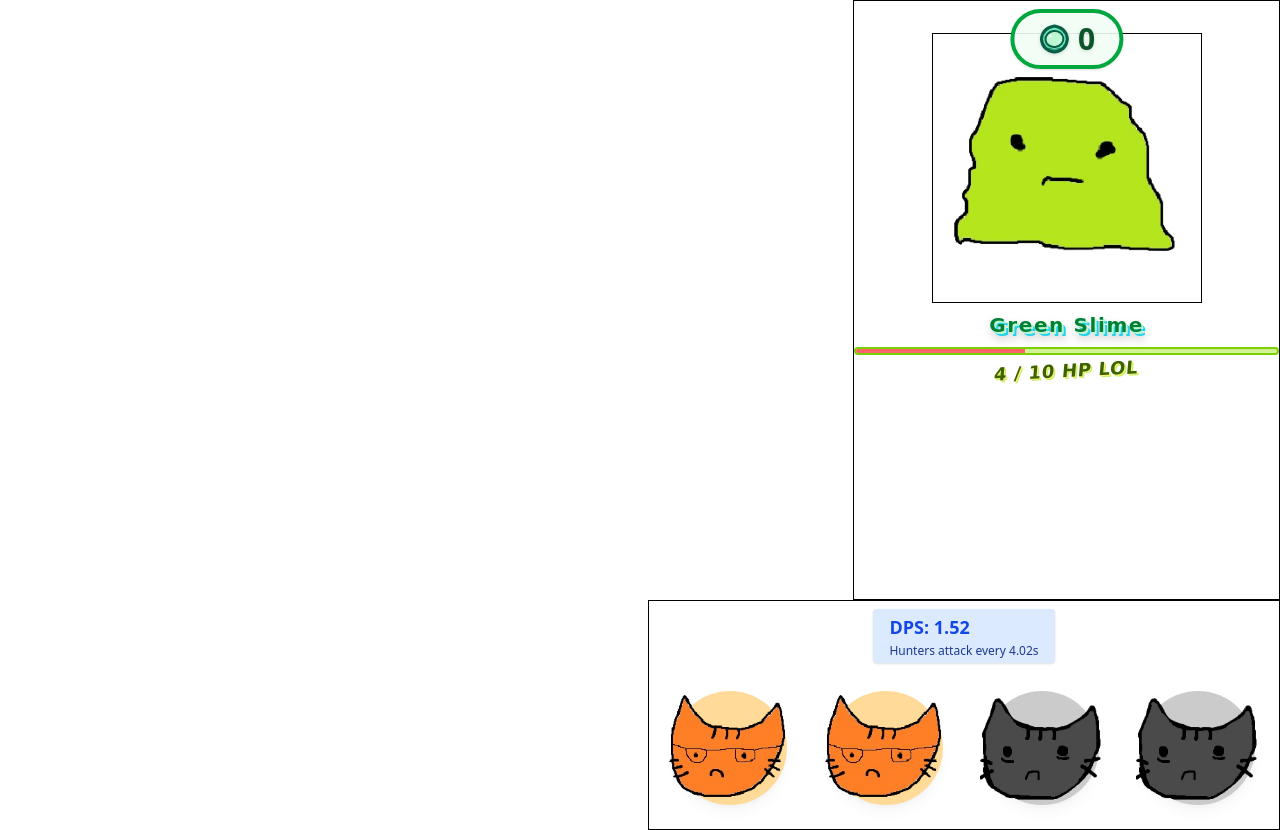
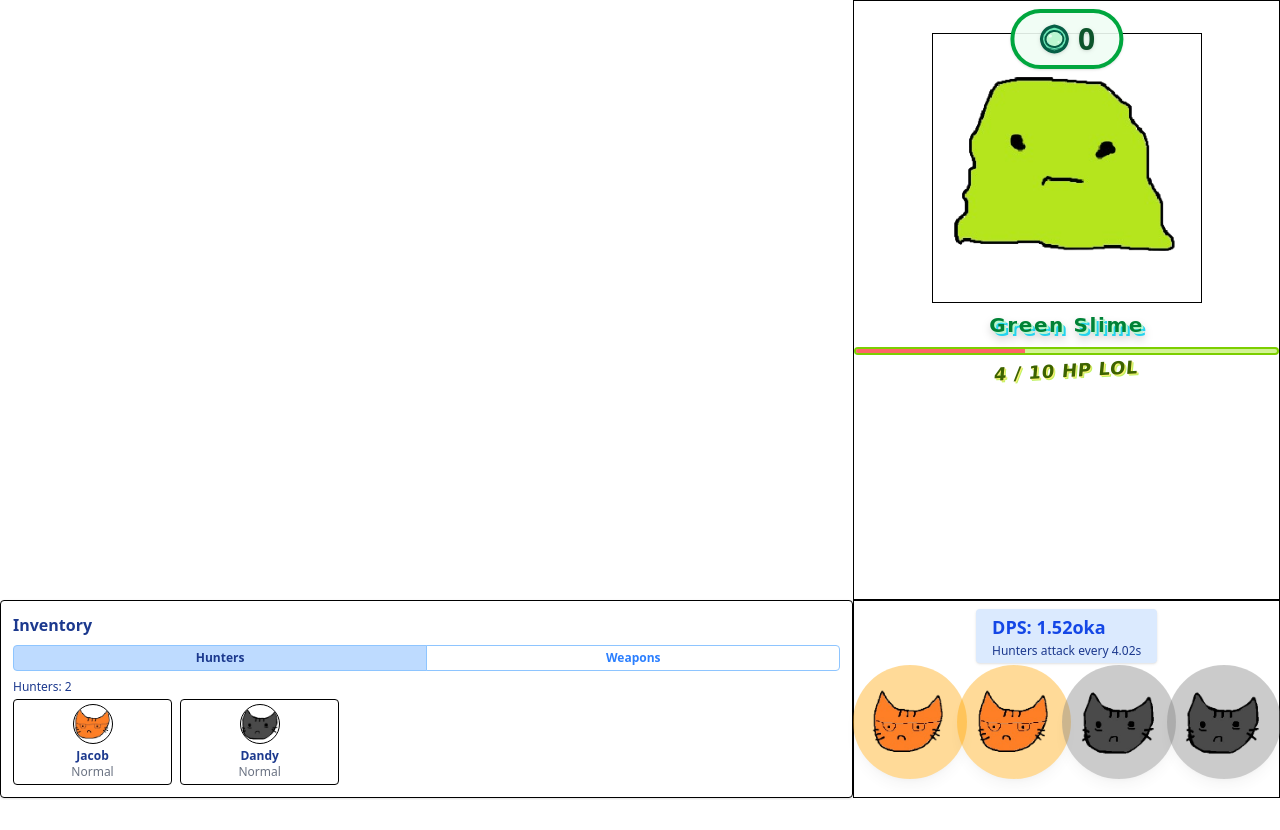
Before and after one commit to madfozjer/fck-slime-rancher, a Vue app: page / in a window 1280 px wide. After the commit the page ends 800 px from the top, so only its background shows below. Built offline with nearby package versions, Linux system fonts and the light colour scheme; the HTML template or start-up script is replaced by a standard one.

Commit message:
add Inventory component and store; initialize inventory with hunters and weapons

```diff
--- /dev/null
+++ b/src/components/Inventory.vue
@@ -0,0 +1,76 @@
+<script setup>
+import { ref } from 'vue'
+import { useInventoryStore } from '@/stores/Inventory.js'
+
+const inventoryStore = useInventoryStore()
+const inventoryTab = ref('hunters')
+</script>
+
+<template>
+  <div
+    id="inventory"
+    class="bg-white/90 border rounded shadow p-3 w-64 flex flex-col"
+    style="max-height: 320px; min-height: 180px"
+  >
+    <div class="font-bold text-base text-blue-900 mb-2">Inventory</div>
+    <div class="flex mb-2">
+      <button
+        class="flex-1 py-1 px-2 rounded-l border border-blue-300 text-xs font-semibold focus:outline-none"
+        :class="inventoryTab === 'hunters' ? 'bg-blue-200 text-blue-900' : 'bg-white text-blue-500'"
+        @click="inventoryTab = 'hunters'"
+      >
+        Hunters
+      </button>
+      <button
+        class="flex-1 py-1 px-2 rounded-r border border-blue-300 text-xs font-semibold focus:outline-none -ml-px"
+        :class="inventoryTab === 'weapons' ? 'bg-blue-200 text-blue-900' : 'bg-white text-blue-500'"
+        @click="inventoryTab = 'weapons'"
+      >
+        Weapons
+      </button>
+    </div>
+    <div class="flex-1 overflow-y-auto" style="min-height: 100px; max-height: 200px">
+      <div v-if="inventoryTab === 'hunters'">
+        <div class="text-xs text-blue-900 mb-1">Hunters: {{ inventoryStore.hunters.length }}</div>
+        <div
+          v-if="inventoryStore.hunters.length === 0"
+          class="text-xs text-gray-400 text-center py-4"
+        >
+          No hunters in inventory.
+        </div>
+        <div class="grid grid-cols-5 gap-2">
+          <div
+            v-for="h in inventoryStore.hunters"
+            :key="h.id"
+            class="flex flex-col items-center p-1 border rounded bg-white/80"
+          >
+            <img :src="h.img" :alt="h.name" class="w-10 h-10 rounded-full border mb-1" />
+            <span class="text-xs font-semibold text-blue-900 text-center">{{ h.name }}</span>
+            <span class="text-xs text-gray-500 text-center">{{ h.rarity }}</span>
+          </div>
+        </div>
+      </div>
+      <div v-else>
+        <div class="text-xs text-blue-900 mb-1">Weapons: {{ inventoryStore.weapons.length }}</div>
+        <div
+          v-if="inventoryStore.weapons.length === 0"
+          class="text-xs text-gray-400 text-center py-4"
+        >
+          No weapons in inventory.
+        </div>
+        <div class="grid grid-cols-5 gap-2">
+          <div
+            v-for="w in inventoryStore.weapons"
+            :key="w.id"
+            class="flex flex-col items-center p-1 border rounded bg-white/80"
+          >
+            <span class="text-xs font-semibold text-blue-900 text-center">{{ w.name }}</span>
+            <span class="text-xs text-gray-500 text-center"
+              >Phys: {{ w.physDamage }}, Psi: {{ w.psiDamage }}</span
+            >
+          </div>
+        </div>
+      </div>
+    </div>
+  </div>
+</template>
--- /dev/null
+++ b/src/stores/Inventory.js
@@ -0,0 +1,20 @@
+import { defineStore } from 'pinia'
+import { useHuntersStore } from './Hunters.js'
+import { useWeaponsStore } from './Weapons.js'
+
+export const useInventoryStore = defineStore('inventory', {
+  state: () => ({
+    hunters: [], // All obtained hunters
+    weapons: [], // All obtained weapons
+  }),
+  actions: {
+    initializeInventory() {
+      // For now, add all available hunters and weapons
+      const huntersStore = useHuntersStore()
+      const weaponsStore = useWeaponsStore()
+      this.hunters = [...huntersStore.hunters]
+      this.weapons = [...weaponsStore.weapons]
+    },
+    // Add more inventory management actions here later
+  },
+})
--- a/src/views/HomeView.vue
+++ b/src/views/HomeView.vue
@@ -11,6 +11,8 @@ import { useHuntersStore } from '@/stores/Hunters.js'
 import { useWeaponsStore } from '@/stores/Weapons.js'
 import { toRaw } from 'vue'
 import { useAnimationStore } from '@/stores/Animation.js'
+import { useInventoryStore } from '@/stores/Inventory.js'
+import Inventory from '@/components/Inventory.vue'
 
 // Use the mobs store
 const mobsStore = useMobsStore()
@@ -126,6 +128,7 @@ const showDamagedImg = ref(false)
 // Use the hunters store
 const huntersStore = useHuntersStore()
 const weaponsStore = useWeaponsStore()
+const inventoryStore = useInventoryStore()
 
 // Use hunters from the store as a reactive array
 const hunters = ref([
@@ -161,6 +164,7 @@ const avgAttackInterval = computed(() => {
 let attackInterval = null
 
 onMounted(() => {
+  inventoryStore.initializeInventory()
   attackInterval = setInterval(() => {
     if (hp.value > 0) {
       // Trigger shake for all hunters via animation store
@@ -209,9 +213,10 @@ const dpsTooltip = ref(false)
 </script>
 
 <template>
-  <div class="h-screen w-screen">
+  <div class="h-screen w-screen flex-col">
+    <div class="flex w-full h-3/4">
       <div
-      class="ml-auto border w-1/3 h-1/2 min-h-3/4 flex flex-col items-center justify-start relative"
+        class="ml-auto border w-1/3 h-full min-h-3/4 flex flex-col items-center justify-start relative"
         id="mob-container"
       >
         <MobDisplay
@@ -228,8 +233,13 @@ const dpsTooltip = ref(false)
         />
         <CoinCounter :count="count" />
       </div>
+    </div>
 
-    <div class="flex flex-col ml-auto w-fit border">
+    <div class="flex">
+      <div class="w-2/3 h-full">
+        <Inventory class="w-full h-full overflow-y-scroll" />
+      </div>
+      <div class="flex flex-col ml-auto w-1/3 border">
         <!-- DPS display above hunters -->
         <div class="w-full flex justify-center items-center mt-2 mb-1 hover:cursor-pointer">
           <div
@@ -283,7 +293,7 @@ const dpsTooltip = ref(false)
                 Final Total: <span class="text-orange-600">{{ dps }}</span>
               </div>
             </div>
-          DPS: {{ dps }}
+            DPS: {{ dps }}oka
             <span class="block text-xs text-blue-900 font-normal mt-0.5"
               >Hunters attack every {{ (avgAttackInterval / 1000).toFixed(2) }}s</span
             >
@@ -292,6 +302,8 @@ const dpsTooltip = ref(false)
         <!-- Hunters section with circular background -->
         <div class="flex p-4 -mt-8" id="hunters">
           <HuntersRow :hunters="hunters" />
+        </div>
+        <!-- Inventory section -->
       </div>
     </div>
   </div>
```
Lines whose indentation alone changed are shown as unchanged.
